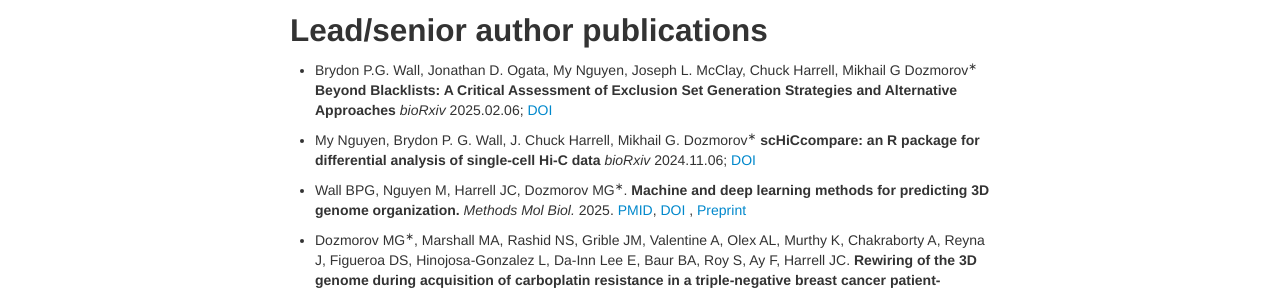
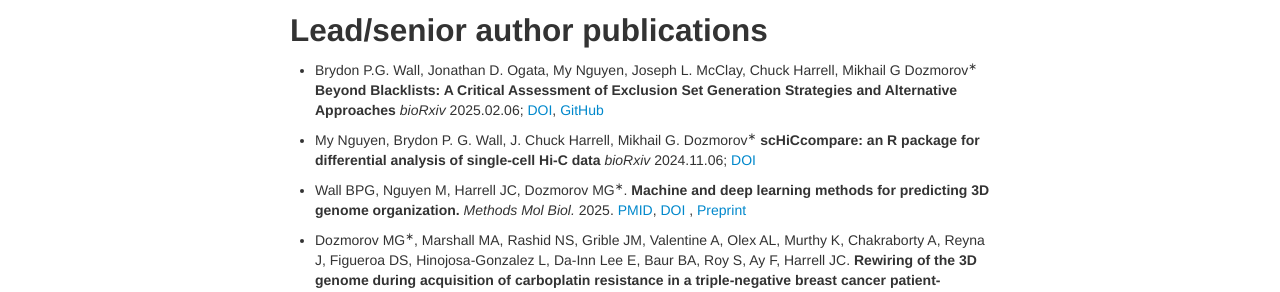
Before and after one commit to dozmorovlab/dozmorovlab.github.io, a Jekyll site: the page built from 02-pubs.md, in a window 1280 px wide and 900 px high. Shown: the part 232-524 px from the top of the window. Built offline with Jekyll 4.4.1, drawn with Linux system fonts in a browser that asks for light colours; comment, search, counter and statistics services are not loaded.

Commit message:
dd link to excluderanges_supplementary

```diff
--- a/02-pubs.md
+++ b/02-pubs.md
@@ -19,7 +19,7 @@ permalink: "publications.html"
 
 ## Lead/senior author publications
 
-- Brydon P.G. Wall, Jonathan D. Ogata, My Nguyen, Joseph L. McClay, Chuck Harrell, Mikhail G Dozmorov<sup>&lowast;</sup> **Beyond Blacklists: A Critical Assessment of Exclusion Set Generation Strategies and Alternative Approaches** _bioRxiv_ 2025.02.06; [DOI](https://doi.org/10.1101/2025.02.06.636968)
+- Brydon P.G. Wall, Jonathan D. Ogata, My Nguyen, Joseph L. McClay, Chuck Harrell, Mikhail G Dozmorov<sup>&lowast;</sup> **Beyond Blacklists: A Critical Assessment of Exclusion Set Generation Strategies and Alternative Approaches** _bioRxiv_ 2025.02.06; [DOI](https://doi.org/10.1101/2025.02.06.636968), [GitHub](https://github.com/dozmorovlab/excluderanges_supplementary)
 
 - My Nguyen, Brydon P. G. Wall, J. Chuck Harrell, Mikhail G. Dozmorov<sup>&lowast;</sup> **scHiCcompare: an R package for differential analysis of single-cell Hi-C data** _bioRxiv_ 2024.11.06; [DOI](https://doi.org/10.1101/2024.11.06.622369)
 
```
